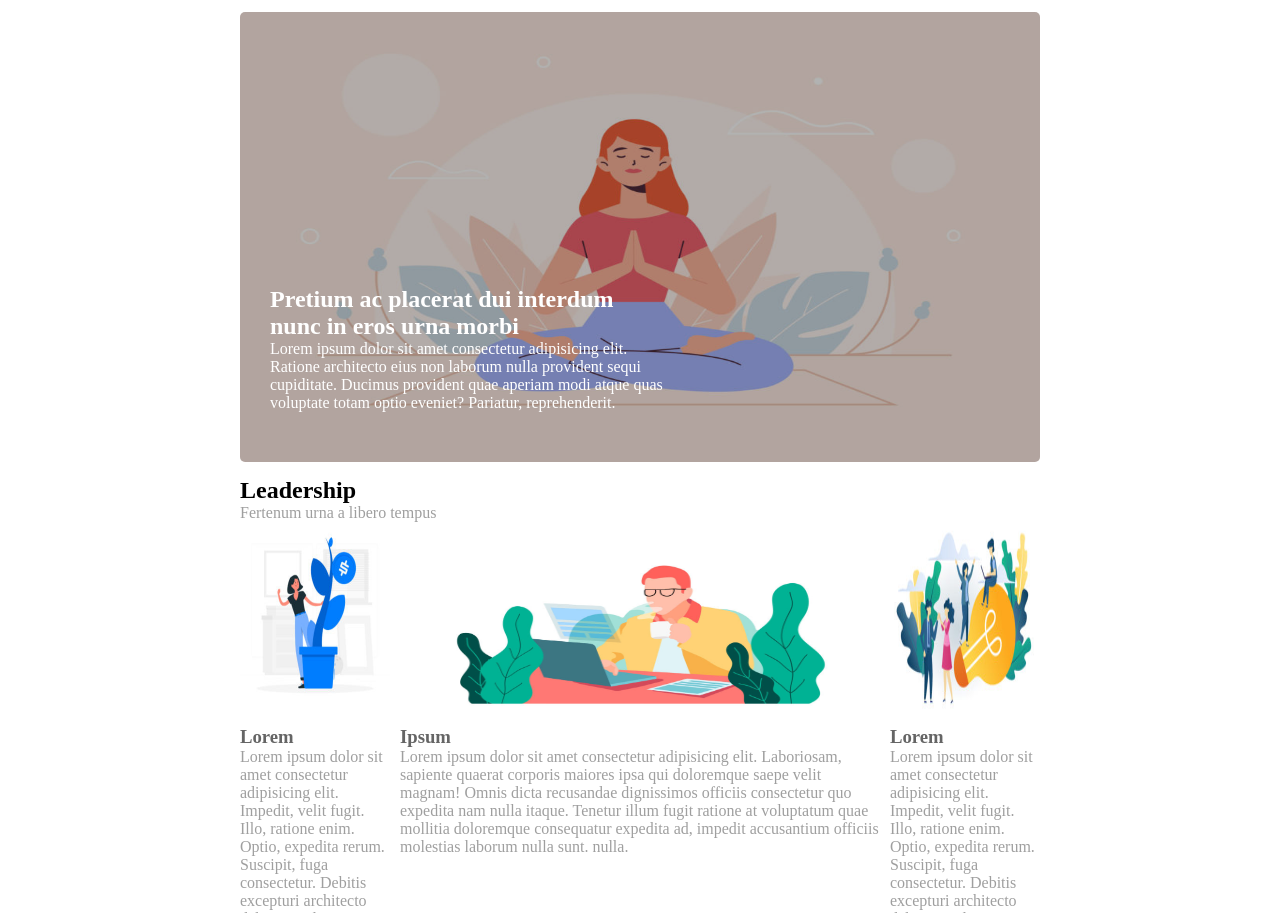
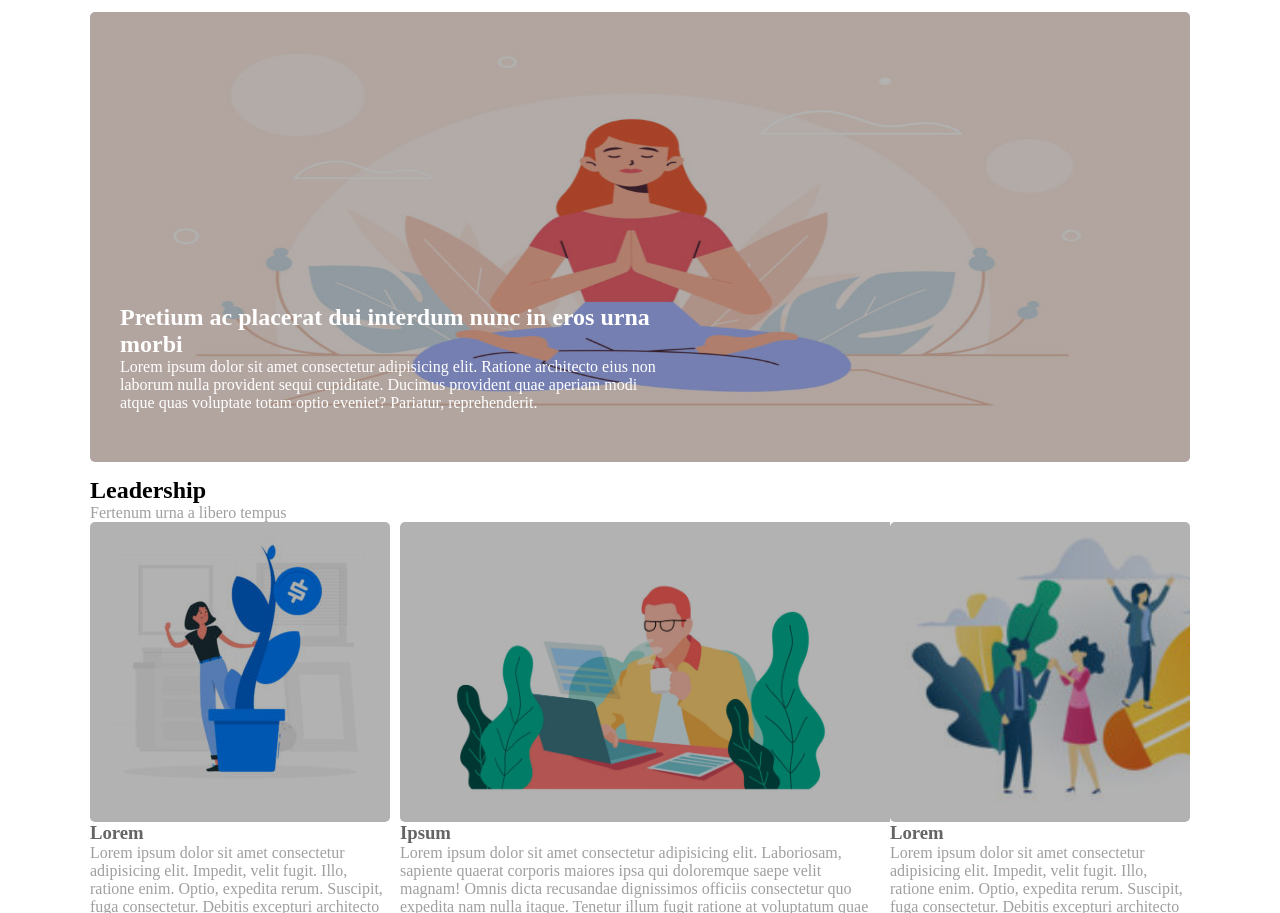
Before and after one commit to tastytim/htmlcss-wp, a plain HTML site: page index.html in a window 1280 px wide. Shown: the part 125-1038 px from the top of the page. Drawn offline with Linux system fonts and the light colour scheme.

Commit message:
2 commit

```diff
--- a/css/styles.css
+++ b/css/styles.css
@@ -5,7 +5,7 @@
 }
 
 header {
-  width: 800px;
+  width: 1100px;
   margin: 10px auto;
 }
 
@@ -32,20 +32,20 @@ header .header-logo img {
 }
 
 main {
-  width: 800px;
+  width: 1100px;
   margin: auto;
   position: relative;
 }
 
 footer {
-  width: 800px;
+  width: 1100px;
   margin: 20px auto 10px auto;
   font-size: larger;
   text-align: center;
 }
 
 .hero-block {
-  width: 800px;
+  width: 1100px;
   margin: 15px auto;
   position: relative;
   height: 450px;
@@ -89,14 +89,15 @@ footer {
 
 .second-block-2-col-1 {
   float: left;
-  width: 150px;
+  width: 300px;
   position: relative;
 }
 
 .second-block-2-col-center {
   float: left;
-  width: calc(100% - 150px * 2);
-  padding: 0 10px;
+  width: calc(100% - 300px * 2);
+  position: relative;
+  padding:0 10px;
 }
 
 .clearfix:after {
@@ -105,16 +106,43 @@ footer {
   clear: both;
 }
 
+.second-block-image {
+  position: relative;
+}
 .second-block-image img {
-  width: 100%;
-  height: 200px;
-  top: 0;
-  left: 0;
-  right: 0;
-  bottom: 0;
   border-radius: 5px;
 }
 
 .icon-heart {
   color: red;
 }
+
+.second-block-image-left {
+  background: url("../img/img-1.jpg");
+  height: 300px;
+  background-size: contain;
+  background-repeat: no-repeat;
+}
+
+.second-block-image-center {
+  background: url("../img/banner-2.jpg");
+  height: 300px;
+  background-size: contain;
+  background-repeat: no-repeat;
+}
+
+.second-block-image-right {
+  background: url("../img/img-3.jpg");
+  height: 300px;
+  background-size: cover;
+  background-repeat: no-repeat;
+}
+
+.overlayimg:after {
+  background-color: rgba(0, 0, 0, 0.3);
+  content: "";
+  position: absolute;
+  width: 100%;
+  height: 300px;
+  border-radius: 5px;
+}
--- a/index.html
+++ b/index.html
@@ -38,12 +38,10 @@
           <h1>Leadership</h1>
           <p class="paragraph-color">Fertenum urna a libero tempus</p>
         </div>
+
         <div class="second-block-2 clearfix">
           <div class="second-block-2-col-1">
-            <div class="second-block-image">
-              <img src="img/img-1.jpg" alt="img-col-1" />
-            </div>
-
+            <div class="second-block-image-left overlayimg"></div>
             <div>
               <h3>Lorem</h3>
               <p class="paragraph-color">
@@ -55,10 +53,9 @@
               </p>
             </div>
           </div>
+
           <div class="second-block-2-col-center">
-            <div class="second-block-image">
-              <img src="img/banner-2.jpg" alt="img-col-center" />
-            </div>
+            <div class="second-block-image-center overlayimg"></div>
             <div>
               <h3>Ipsum</h3>
               <p class="paragraph-color">
@@ -68,14 +65,22 @@
                 dignissimos officiis consectetur quo expedita nam nulla itaque.
                 Tenetur illum fugit ratione at voluptatum quae mollitia
                 doloremque consequatur expedita ad, impedit accusantium officiis
+                molestias laborum nulla sunt. nulla. doloremque saepe velit
+                magnam! Omnis dicta recusandae dignissimos officiis consectetur
+                quo expedita nam nulla itaque. Tenetur illum fugit ratione at
+                voluptatum quae mollitia doloremque consequatur expedita ad,
+                impedit accusantium officiis molestias laborum nulla sunt.
+                nulla. doloremque saepe velit magnam! Omnis dicta recusandae
+                dignissimos officiis consectetur quo expedita nam nulla itaque.
+                Tenetur illum fugit ratione at voluptatum quae mollitia
+                doloremque consequatur expedita ad, impedit accusantium officiis
                 molestias laborum nulla sunt. nulla.
               </p>
             </div>
           </div>
+
           <div class="second-block-2-col-1">
-            <div class="second-block-image">
-              <img src="img/img-3.jpg" alt="img-col-3" />
-            </div>
+            <div class="second-block-image-right overlayimg"></div>
             <div>
               <h3>Lorem</h3>
               <p class="paragraph-color">
```
